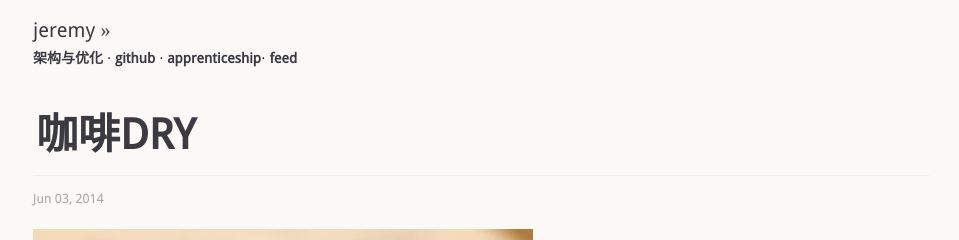
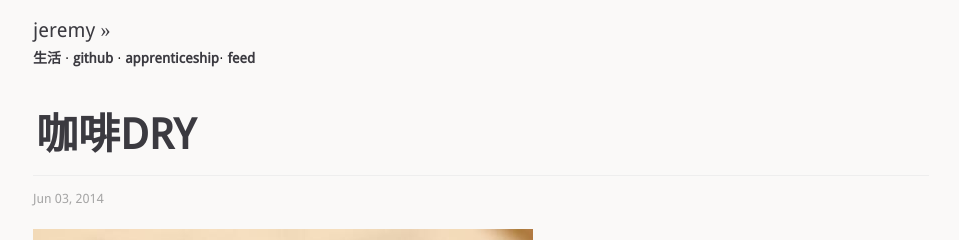
Before and after one commit to 51write/51write.github.io, a Jekyll site: the page built from index.html, in a window 1280 px wide. Shown: the top 240 px of the page, without its empty margins (159-1118 px from the left). Built offline with Jekyll 4.4.1, drawn with Linux system fonts in a browser that asks for light colours; Markdown is read by kramdown in place of the engine named in the settings.

Commit message:
修改header

```diff
--- a/_includes/header.html
+++ b/_includes/header.html
@@ -1,7 +1,7 @@
 <div id="header">
   <div id="title"><a href="/">jeremy &raquo;</a></div>
   <div id="misc">
-    <a href="/life.html">架构与优化</a> &middot;
+    <a href="/life.html">生活</a> &middot;
     <a href="http://github.com/51write">github</a> &middot;
     <a href="http://ijeremy.blog.51cto.com/">apprenticeship</a>&middot;
 	<a href="/atom.xml">feed</a>
```
